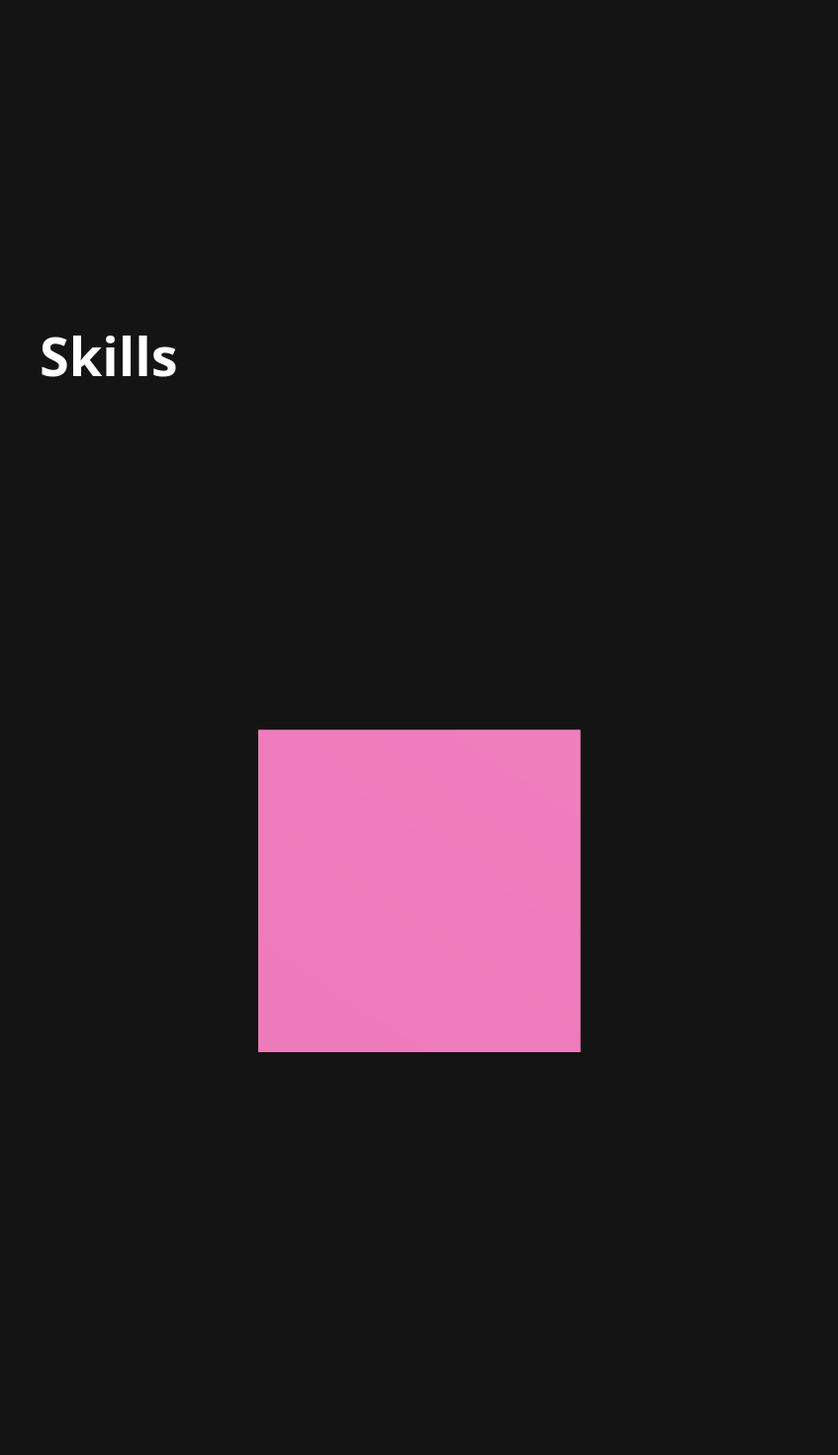
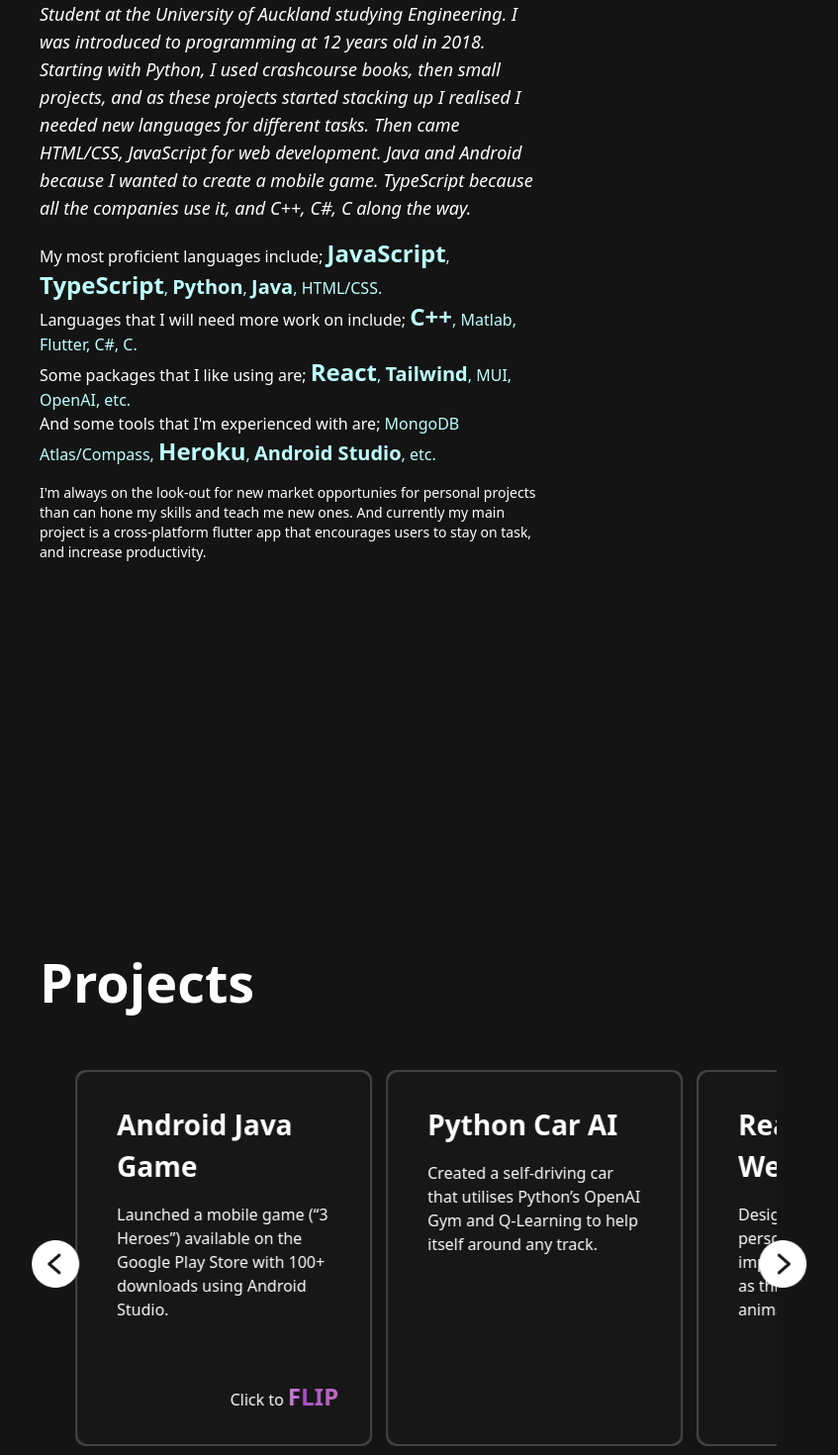
Before and after one commit to NewtonYuan/portfolio, a React (Create React App) app: page / in a window 1280 px wide. Shown: the part 1300-2770 px from the top of the page at 99% size, without its empty margins (216-1063 px from the left). Built offline with nearby package versions, Linux system fonts and the light colour scheme.

Commit message:
new layout

```diff
--- a/src/App.css
+++ b/src/App.css
@@ -106,7 +106,7 @@
   position: absolute;
   height: calc(100% - 4px);
   width: calc(100% - 4px);
-  z-index: 2;
+  z-index: 5;
   backface-visibility: hidden;
 }
 
--- a/src/App.tsx
+++ b/src/App.tsx
@@ -39,7 +39,6 @@ const SocialIcons = () => {
 };
 
 function App() {
-  let sizeClasses = ["max-1", "max-2", "max-3", "max-4", "max-5"];
   var windowWidth = window.innerWidth;
   const [scrolled, setScrolled] = useState(false);
   const [hamburgerIsActive, setHamburgerIsActive] = useState(false);
@@ -47,39 +46,20 @@ function App() {
   const [cardOneFlipped, setCardOneFlipped] = useState(false);
   const [cardTwoFlipped, setCardTwoFlipped] = useState(false);
   const [cardThreeFlipped, setCardThreeFlipped] = useState(false);
+  const [cardFourFlipped, setCardFourFlipped] = useState(false);
+  const [cardFiveFlipped, setCardFiveFlipped] = useState(false);
+  const [cardSixFlipped, setCardSixFlipped] = useState(false);
+  const [firstTimeFlipped, setFirstTimeFlipped] = useState(false);
 
   let dragStart = false,
     prevPageX: number,
     prevScrollLeft: number;
   const carousel = document.querySelector(".slider");
-  const sliderContainer = document.querySelector(".slider-container");
   const leftArrow = document.querySelector(".slider-arrow-left");
   const rightArrow = document.querySelector(".slider-arrow-right");
   const firstCard = document.querySelectorAll(".card")[0];
 
   if (carousel) {
-    let cardPerView = Math.floor(carousel!.clientWidth / firstCard.clientWidth);
-    const onResize = () => {
-      windowWidth = window.innerWidth;
-      cardPerView = Math.floor(carousel!.clientWidth / firstCard.clientWidth);
-      console.log(cardPerView);
-      sizeClasses.forEach((size) => {
-        sliderContainer?.classList.remove(size);
-      });
-      if (cardPerView <= 1) {
-        sliderContainer?.classList.add("max-1");
-      } else if (cardPerView === 2) {
-        sliderContainer?.classList.add("max-2");
-      } else if (cardPerView === 3) {
-        sliderContainer?.classList.add("max-3");
-      } else if (cardPerView === 4) {
-        sliderContainer?.classList.add("max-4");
-      } else if (cardPerView >= 5) {
-        sliderContainer?.classList.add("max-5");
-      }
-    };
-    window.addEventListener("resize", onResize);
-
     leftArrow?.addEventListener("click", () => {
       carousel!.scrollLeft -= firstCard.clientWidth;
     });
@@ -202,9 +182,7 @@ function App() {
       {/* NAVBAR */}
       <div className="text-white flex flex-col">
         <nav
-          className={`${
-            scrolled ? "-mt-6" : "lg:-mt-2"
-          } z-50 -mt-6 duration-300`}
+          className={`z-50 -mt-6 duration-300`}
         >
           <div
             className={`px-[12%] md:px-[16%] xl:px-[20%] w-full fixed mx-auto py-12 text-[18px] font-bold duration-300 bg-[#54226b]/90 h-[100px] ${
@@ -252,10 +230,10 @@ function App() {
                     </li>
                     <li className="mx-4">
                       <a
-                        href="#skills"
+                        href="#about"
                         className="hover:text-white duration-300"
                       >
-                        Skills
+                        About
                       </a>
                     </li>
                     <li className="mx-4">
@@ -396,23 +374,37 @@ function App() {
           </div>
         </div>
 
-        {/* SKILLS */}
-        <div className="mt-[48rem]" id="skills">
+        {/* ABOUT */}
+        <div className="mt-[24rem]" id="about">
           <div className="px-[12%] md:px-[16%] xl:px-[20%] mt-48">
-            <span className="text-[54px] font-bold">Skills</span>
-            <div className="h-[1000px]">
-              <Canvas>
+            <span className="text-[54px] font-bold">About</span>
+            <div>
+              <div className="text-lg w-2/3">
+                <p className="italic">Student at the University of Auckland studying Engineering. I was introduced to programming at 12 years old in 2018.
+                Starting with Python, I used crashcourse books, then small projects, and as these projects started stacking up I realised
+                I needed new languages for different tasks. Then came HTML/CSS, JavaScript for web development. Java and Android because I
+                wanted to create a mobile game. TypeScript because all the companies use it, and C++, C#, C along the way. </p>
+                <p className="mt-4 text-base">My most proficient languages include; <span className="text-[#bdfffd]"><span className="text-2xl font-bold">JavaScript</span>, <span className="text-2xl font-bold">TypeScript</span>, <span className="text-xl font-bold">Python</span>, <span className="text-xl font-bold">Java</span>, HTML/CSS.</span>
+                <br/>Languages that I will need more work on include; <span className="text-[#bdfffd]"><span className="text-2xl font-bold">C++</span>, Matlab, Flutter, C#, C.</span>
+                <br/>Some packages that I like using are; <span className="text-[#bdfffd]"><span className="text-2xl font-bold">React</span>, <span className="text-xl font-bold">Tailwind</span>, MUI, OpenAI, etc.</span>
+                <br/>And some tools that I'm experienced with are; <span className="text-[#bdfffd]">MongoDB Atlas/Compass, <span className="text-2xl font-bold">Heroku</span>, <span className="text-xl font-bold">Android Studio</span>, etc.</span></p>
+                <p className="mt-4 text-sm">
+                I'm always on the look-out for new market opportunies for personal projects
+                than can hone my skills and teach me new ones. And currently my main project is a cross-platform flutter app that encourages
+                users to stay on task, and increase productivity.</p>
+              </div>
+              {/*<Canvas>
                 <OrbitControls />
                 <ambientLight intensity={0.5} />
                 <spotLight position={[10, 15, 10]} angle={0.3} />
                 <Box />
-              </Canvas>
+                  </Canvas>*/}
             </div>
           </div>
         </div>
 
         {/* PROJECTS */}
-        <div id="projects" className="mt-[48rem]">
+        <div id="projects" className="mt-[24rem]">
           <div className="px-[12%] md:px-[16%] xl:px-[20%]">
             <span className="text-[54px] font-bold mt-[32rem]">Projects</span>
             <div className="slider-container transition ease-in-out delay-150">
@@ -426,7 +418,8 @@ function App() {
                   className={`card rounded-[12px] ${
                     cardOneFlipped ? "flipped" : ""
                   }`}
-                  onClick={() => setCardOneFlipped(!cardOneFlipped)}
+                  onClick={() => {setCardOneFlipped(!cardOneFlipped)
+                  setFirstTimeFlipped(true)}}
                 >
                   <div className="card-border"></div>
                   <div className="card-content py-8 px-10 flex flex-col">
@@ -438,8 +431,13 @@ function App() {
                       Google Play Store with 100+ downloads using Android
                       Studio.
                     </span>
+                    <span className={`absolute bottom-8 right-8 ${firstTimeFlipped ? 'opacity-0' : 'opacity-100'} ease-in-out duration-700`}>
+                      Click to <span className={`magic text-2xl font-bold`}>FLIP</span>
+                    </span>
                   </div>
-                  <div className="card-back">Back of card</div>
+                  <div className="card-back"><span>Language: Java, Android</span>
+                  <span className="mt-4">Google Play:</span><span className="magic text-xl font-bold"><a href="https://play.google.com/store/apps/details?id=com.prestige.prestigegame&hl=en_NZ&gl=US" target="_blank" rel="noreferrer">View</a></span>
+                  <span className="mt-4">Source Code:</span><span className="magic text-xl font-bold"><a href="https://github.com/NewtonYuan/threeheroesandroid" target="_blank" rel="noreferrer">View</a></span></div>
                 </div>
                 <div
                   className={`card rounded-[12px] ml-4 ${
@@ -455,7 +453,8 @@ function App() {
                       Gym and Q-Learning to help itself around any track.
                     </span>
                   </div>
-                  <div className="card-back">Back of card</div>
+                  <div className="card-back"><span>Language: Python, OpenAI</span>
+                  <span className="mt-4">Source Code:</span><span className="magic text-xl font-bold"><a href="https://github.com/NewtonYuan/CarAI" target="_blank" rel="noreferrer">View</a></span></div>
                 </div>
                 <div
                   className={`card rounded-[12px] ml-4 ${
@@ -474,45 +473,67 @@ function App() {
                       animations, etc.
                     </span>
                   </div>
-                  <div className="card-back">Back of card</div>
+                  <div className="card-back"><span>Language: React, TypeScript, CSS</span>
+                  <span className="mt-4">Website:</span><span className="magic text-xl font-bold"><a href="https://www.newtonyuan.com" target="_blank" rel="noreferrer">View</a></span>
+                  <span className="mt-4">Source Code:</span><span className="magic text-xl font-bold"><a href="https://github.com/NewtonYuan/portfolio" target="_blank" rel="noreferrer">View</a></span></div>
                 </div>
                 <div
                   className={`card rounded-[12px] ml-4 ${
-                    cardThreeFlipped ? "flipped" : ""
+                    cardFourFlipped ? "flipped" : ""
                   }`}
-                  onClick={() => setCardThreeFlipped(!cardThreeFlipped)}
+                  onClick={() => setCardFourFlipped(!cardFourFlipped)}
                 >
                   <div className="card-border"></div>
                   <div className="card-content py-8 px-10 flex flex-col">
                     <span className="text-[28px] font-bold">
-                      React TS Website
+                      DiscordJS Bot
                     </span>
                     <span className="mt-4">
-                      Designed and built a personal portfolio website
-                      implementing features such as three.js, smooth-scrolling,
-                      animations, etc.
+                      Bot that records all messages sent in a guild, giving users
+                      XP and levels along with many other features. Uses MongoDB
+                      Atlas/Compass and Heroku.
                     </span>
                   </div>
-                  <div className="card-back">Back of card</div>
+                  <div className="card-back"><span>Language: JavaScript, DiscordJS</span>
+                  <span className="mt-4">Documentation:</span><span className="magic text-xl font-bold"><a href="https://docs.google.com/document/d/1anriC1HQ30P0qzUkPs4wpYFZvY1s742uoYUMH57aeIA/edit" target="_blank" rel="noreferrer">View</a></span>
+                  <span className="mt-4">Source Code:</span><span className="magic text-xl font-bold"><a href="https://github.com/NewtonYuan/3amdiscordbot" target="_blank" rel="noreferrer">View</a></span></div>
                 </div>
                 <div
                   className={`card rounded-[12px] ml-4 ${
-                    cardThreeFlipped ? "flipped" : ""
+                    cardFiveFlipped ? "flipped" : ""
                   }`}
-                  onClick={() => setCardThreeFlipped(!cardThreeFlipped)}
+                  onClick={() => setCardFiveFlipped(!cardFiveFlipped)}
                 >
                   <div className="card-border"></div>
                   <div className="card-content py-8 px-10 flex flex-col">
                     <span className="text-[28px] font-bold">
-                      React TS Website
+                      DiscordJS Self-bot
                     </span>
                     <span className="mt-4">
-                      Designed and built a personal portfolio website
-                      implementing features such as three.js, smooth-scrolling,
-                      animations, etc.
+                      Using Eris, this bot tricks discord into thinking it's a user, allowing it to use user commands and interactions.
                     </span>
                   </div>
-                  <div className="card-back">Back of card</div>
+                  <div className="card-back"><span>Language: JavaScript, DiscordJS, Eris</span>
+                  <span className="mt-4">Documentation:</span><span className="magic text-xl font-bold"><a href="https://docs.google.com/document/d/1mjvZU8idNrcoC5DxBD8N2_f-QPq53ir0b5YpQgaiglM/edit" target="_blank" rel="noreferrer">View</a></span>
+                  <span className="mt-4">Source Code:</span><span className="magic text-xl font-bold"><a href="https://github.com/NewtonYuan/selfbotdiscord" target="_blank" rel="noreferrer">View</a></span></div>
+                </div>
+                <div
+                  className={`card rounded-[12px] ml-4 ${
+                    cardSixFlipped ? "flipped" : ""
+                  }`}
+                  onClick={() => setCardSixFlipped(!cardSixFlipped)}
+                >
+                  <div className="card-border"></div>
+                  <div className="card-content py-8 px-10 flex flex-col">
+                    <span className="text-[28px] font-bold">
+                      C++ Miner & Server
+                    </span>
+                    <span className="mt-4">
+                      Client and server hash miner, uses PicoSHA2 and Httplib to send requests and mine until a certain digit of desireable hashes is obtained.
+                    </span>
+                  </div>
+                  <div className="card-back"><span>Language: C++, C, Http</span>
+                 <span className="mt-4">Source Code:</span><span className="magic text-xl font-bold"><a href="https://github.com/NewtonYuan/serverclientminer" target="_blank" rel="noreferrer">View</a></span></div>
                 </div>
               </div>
               <img
@@ -524,7 +545,7 @@ function App() {
           </div>
         </div>
 
-        <div id="contact" className="mt-[48rem]">
+        <div id="contact" className="mt-[24rem]">
           <div className="px-[12%] md:px-[16%] xl:px-[20%]">
             <span className="text-[54px] font-bold mt-[24rem]">Contact</span>
             <div className="w-full lg:w-2/3 mt-8">
```
